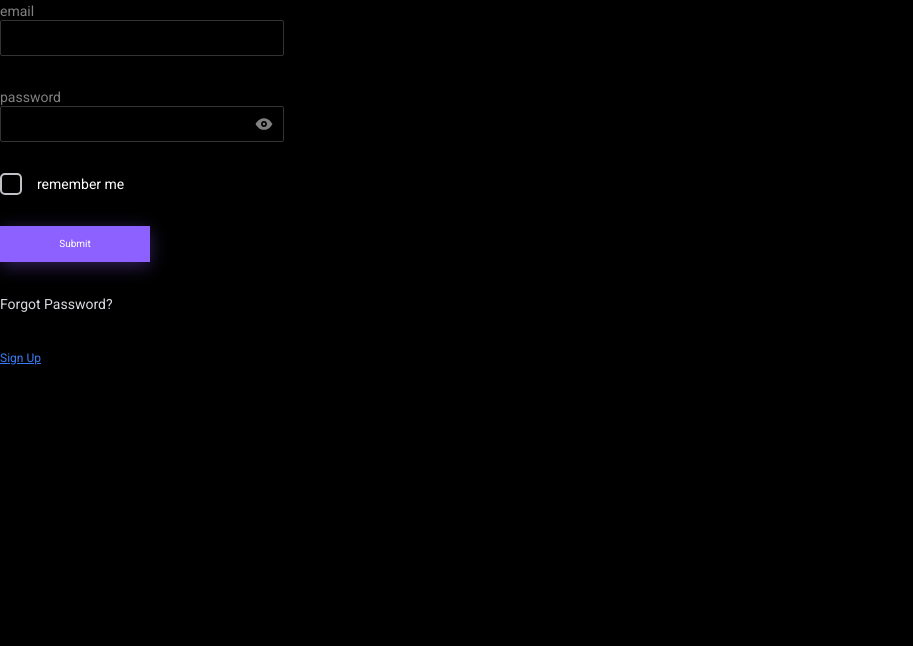
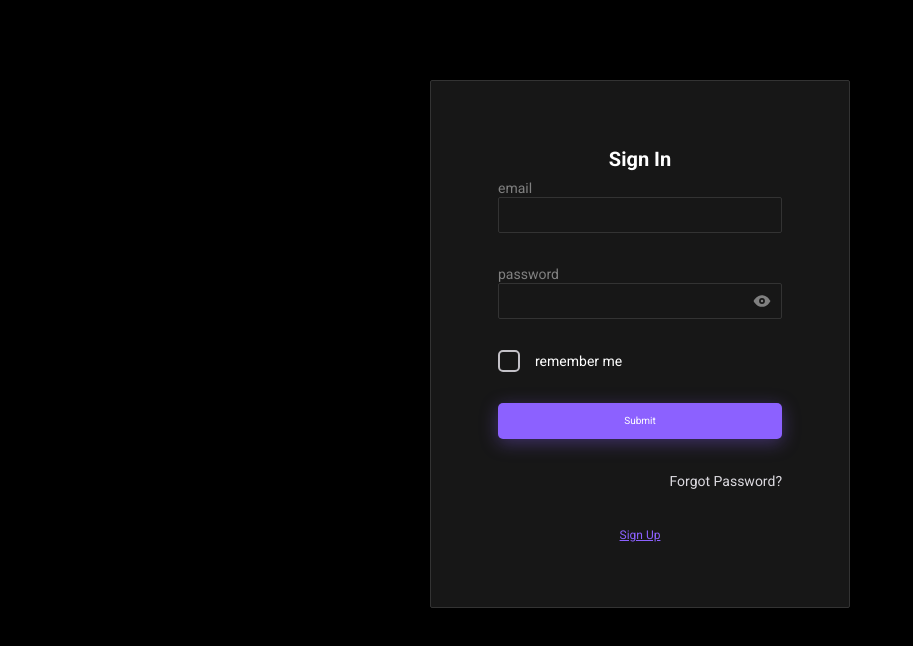
Before and after one commit to ericbloodyax12/cardManager, a React (Vite) app: page /login in a window 1280 px wide. Shown: the top 646 px of the page, without its empty margins (0-913 px from the left). Built offline with nearby package versions, Linux system fonts and the light colour scheme.

Commit message:
-add card component to login form -add styles -centre submit -add signIn page

```diff
--- a/src/components/auth/login/login-form.module.scss
+++ b/src/components/auth/login/login-form.module.scss
@@ -1,3 +1,14 @@
+.cardContainer {
+  display: flex;
+  flex-direction: column;
+  place-content: center center;
+  align-items: center;
+
+  width: 420px;
+  height: 528px;
+
+}
+
 .fromContainer {
   display: flex;
   flex-direction: column;
@@ -9,12 +20,17 @@
   align-items: center;
   justify-content: center;
 
-  width: 150px;
-  height: 36px
+  //width: 150px;
+  height: 36px;
+  margin: 0 auto;
+
+  border-radius: 5px // TODO: крч, я уже ставил это по умолчанию в кнопке но почему то он не отображается, не понимаю почему не ловит
 }
 
 .forgotPassword {
   cursor: pointer;
+  display: flex;
+  justify-content: end;
   color: var(--color-light-700);
 
   &:hover {
@@ -22,6 +38,10 @@
   }
 }
 
-.signUp:hover {
-  color: var(--color-info-100);
+.signUp {
+  display: flex;
+  justify-content: center;
+  color: var(--color-accent-500);
+  &:hover {color: var(--color-info-100);}
+
 }
--- a/src/components/auth/login/login-form.tsx
+++ b/src/components/auth/login/login-form.tsx
@@ -11,6 +11,7 @@ import s from './login-form.module.scss'
 import {ControlledCheckboxComponent} from "@/components/ui/controlled/controlledCheckBox/controlledCheckboxComponent";
 import {Typography} from "@/components/ui/typography";
 import {useNavigate} from "react-router-dom";
+import {Card} from "@/components/ui/card";
 
 
 
@@ -38,6 +39,8 @@ export const LoginForm = () => {
 
 
   return (
+      <Card className={s.cardContainer}>
+          <Typography variant={"h1"}>Sign In</Typography>
           <form className={s.fromContainer} onSubmit={handleSubmit(onSubmit)}>
               <TextField
                   className={s.textField}
@@ -53,7 +56,7 @@ export const LoginForm = () => {
                   variant={'password'}
               />
               <ControlledCheckboxComponent control={control}/>
-      <Button className={s.submit} type={'submit'}>
+              <Button className={s.submit} type={'submit'} fullWidth={true}>
                   Submit
               </Button>
 
@@ -62,5 +65,7 @@ export const LoginForm = () => {
               <Typography as={"a"} variant={'link1'} className={s.signUp} onClick={() => { navigate('/sign_up')} }>Sign Up</Typography>
 
           </form>
+      </Card>
+
   )
 }
--- a/src/components/ui/button/button.module.scss
+++ b/src/components/ui/button/button.module.scss
@@ -17,7 +17,7 @@ button {
 
   background-color: transparent;
   border: none;
-  border-radius: 4px;
+  border-radius: 10px;
 
   transition: var(--transition-duration-basic) background-color;
 
--- a/src/components/ui/card/card.module.scss
+++ b/src/components/ui/card/card.module.scss
@@ -1,5 +1,6 @@
 .root {
   background-color: var(--color-dark-700);
+  border: 1px solid var(--color-dark-500);
   border-radius: 2px;
   box-shadow:
           1px 1px 2px rgb(0 0 0 / 10%),
--- a/src/pages/publicPages/login.tsx
+++ /dev/null
@@ -1,6 +0,0 @@
-import {LoginForm} from "@/components/auth/login/login-form";
-
-
-export const Login = () => {
-    return <LoginForm/>
-}
--- /dev/null
+++ b/src/pages/publicPages/signIn/signIn.module.scss
@@ -0,0 +1,5 @@
+.loginContainer {
+  display: flex;
+justify-content: center;
+  margin-top: 80px;
+}
--- /dev/null
+++ b/src/pages/publicPages/signIn/signIn.tsx
@@ -0,0 +1,12 @@
+import {LoginForm} from "@/components/auth/login/login-form";
+
+import s from './signIn.module.scss'
+
+export const SignIn = () => {
+    return (
+        <div className={s.loginContainer}>
+            <LoginForm/>
+        </div>
+
+    )
+}
--- a/src/router.tsx
+++ b/src/router.tsx
@@ -8,9 +8,9 @@ import {
 } from 'react-router-dom'
 
 import { Decks } from '@/pages/decks'
-import {Login} from "@/pages/publicPages/login";
 import {SignUp} from "@/pages/publicPages/signUp";
 import {RecoveryPage} from "@/pages/publicPages/recoveryPage";
+import {SignIn} from "@/pages/publicPages/signIn/signIn";
 
 
 
@@ -26,7 +26,7 @@ function PremiumContent() {
 
 const publicRoutes: RouteObject[] = [
   {
-    element: <Login />,
+    element: <SignIn />,
     path: '/login',
   },
   {
```
Lines whose indentation alone changed are shown as unchanged.
